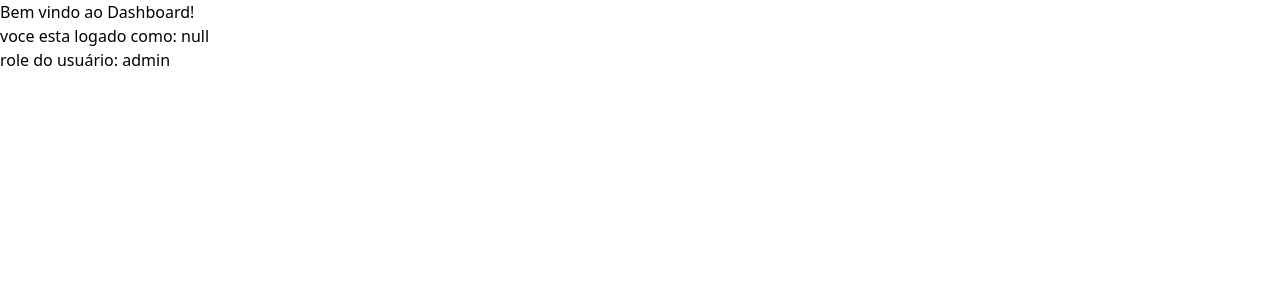
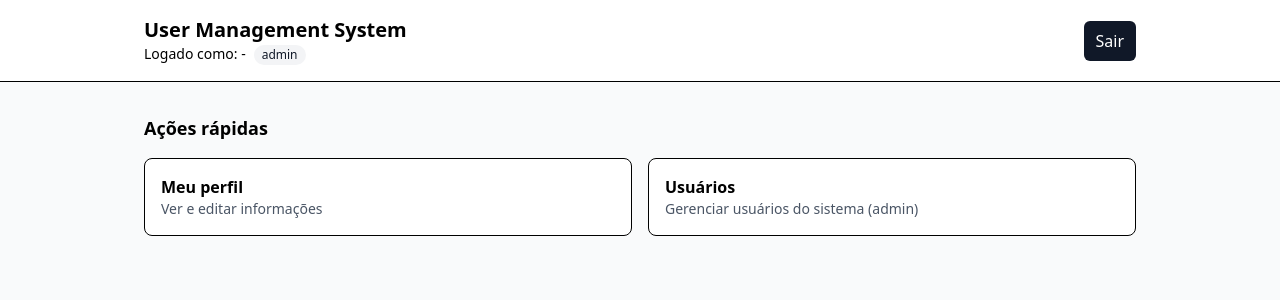
Before and after one commit to pedro0402/user-management-system, a React (Vite) app in the folder web/: page / in a window 1280 px wide. Shown: the top 300 px of the page. Built offline with nearby package versions, Linux system fonts and the light colour scheme; sample sign-in values are in the browser's storage.

Commit message:
feat: criacao da pagina de dashboard da aplicação

```diff
--- a/web/src/pages/DashboardPage.tsx
+++ b/web/src/pages/DashboardPage.tsx
@@ -1,13 +1,63 @@
+import { replace, useNavigate } from "react-router-dom";
+
+
 export function DashboardPage() {
+
+    const navigate = useNavigate();
+
+    function handleLogout() {
+        localStorage.removeItem("token");
+        localStorage.removeItem("email");
+        localStorage.removeItem("role");
+        navigate('/login', { replace: true })
+    }
 
     const userEmail = localStorage.getItem("email");
     const userRole = localStorage.getItem("role");
 
+    const isAdmin = userRole === "admin";
+
     return (
-        <div>
-            <h1>Bem vindo ao Dashboard!</h1>
-            <p>voce esta logado como: {`${userEmail}`}</p>
-            <p>role do usuário: {`${userRole}`}</p>
+        <div className="min-h-screen bg-gray-50">
+            <header className="border-b bg-white">
+                <div className="mx-auto max-w-5xl px-4 py-4 flex items-center justify-between">
+                    <div>
+                        <h1 className="text-xl font-bold">User Management System</h1>
+                        <p className="text-sm text-grat-600">
+                            Logado como: <span className="font-medium">{userEmail ?? "-"}</span>
+                            {userRole ? (
+                                <span className="ml-2 inline-flex items-center rounded-full bg-gray-100 px-2 py-0.5 text-xs text-gray-900">{userRole}</span>
+                            ) : null}
+                        </p>
+                    </div>
+                    <button onClick={handleLogout}
+                        className="rounded-md bg-gray-900 px-3 py-2 text.sm text-white hover:bg-gray-800"
+                    >Sair</button>
+                </div>
+            </header>
+            <main className="mx-auto max-w-5xl px-4 py-8">
+                <h2 className="text-lg font-semibold mb-4">Ações rápidas</h2>
+
+                <div className="grid gap-4 sm:grid-cols-2">
+                    <button
+                        onClick={() => navigate('/profile')}
+                        className="rounded-lg border bg-white p-4 text-left hover:bg-gray-200"
+                    >
+                        <div className="font-semibold">Meu perfil</div>
+                        <div className="text-sm text-gray-600">Ver e editar informações</div>
+                    </button>
+
+                    {isAdmin && (
+                        <button
+                            onClick={() => navigate('/users')}
+                            className="rounded-lg border bg-white p-4 text-left hover:bg-gray-200"
+                        >
+                            <div className="font-semibold">Usuários</div>
+                            <div className="text-sm text-gray-600">Gerenciar usuários do sistema (admin)</div>
+                        </button>
+                    )}
+                </div>
+            </main>
         </div>
     )
 
```
